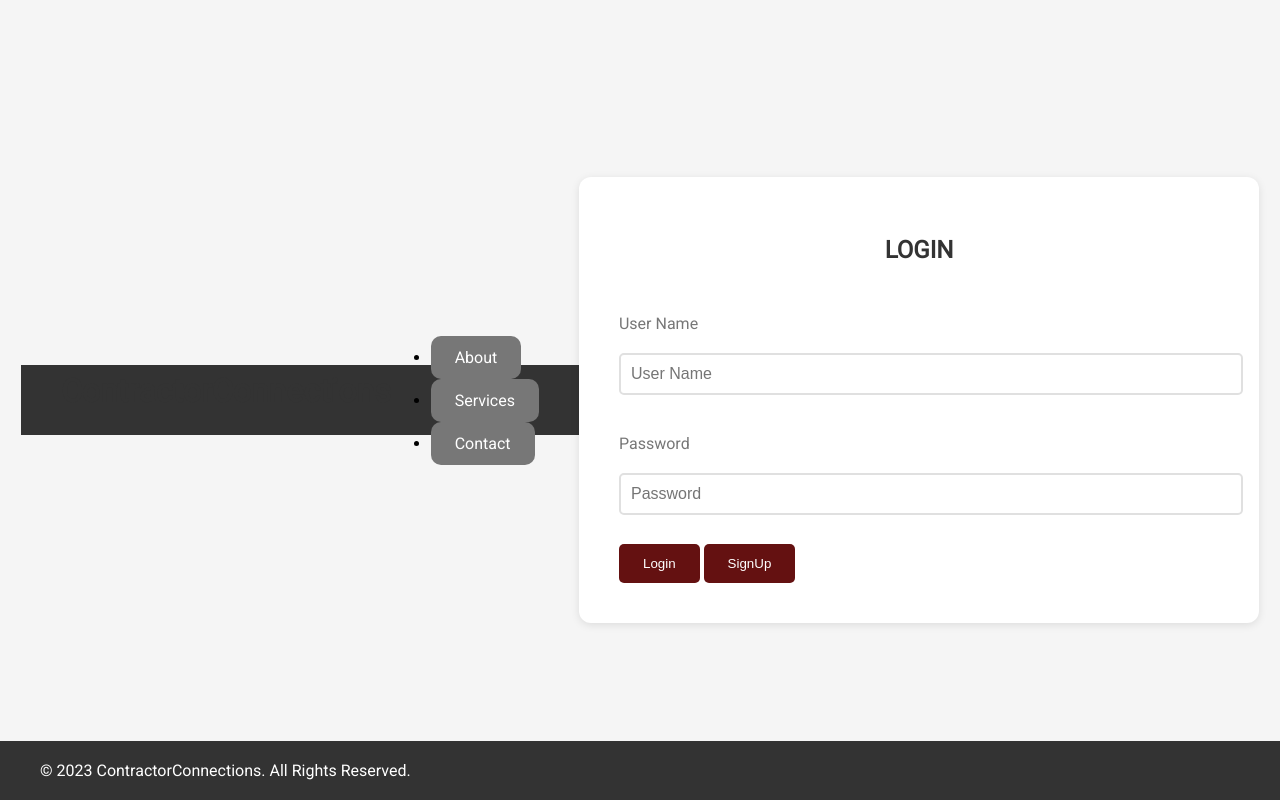
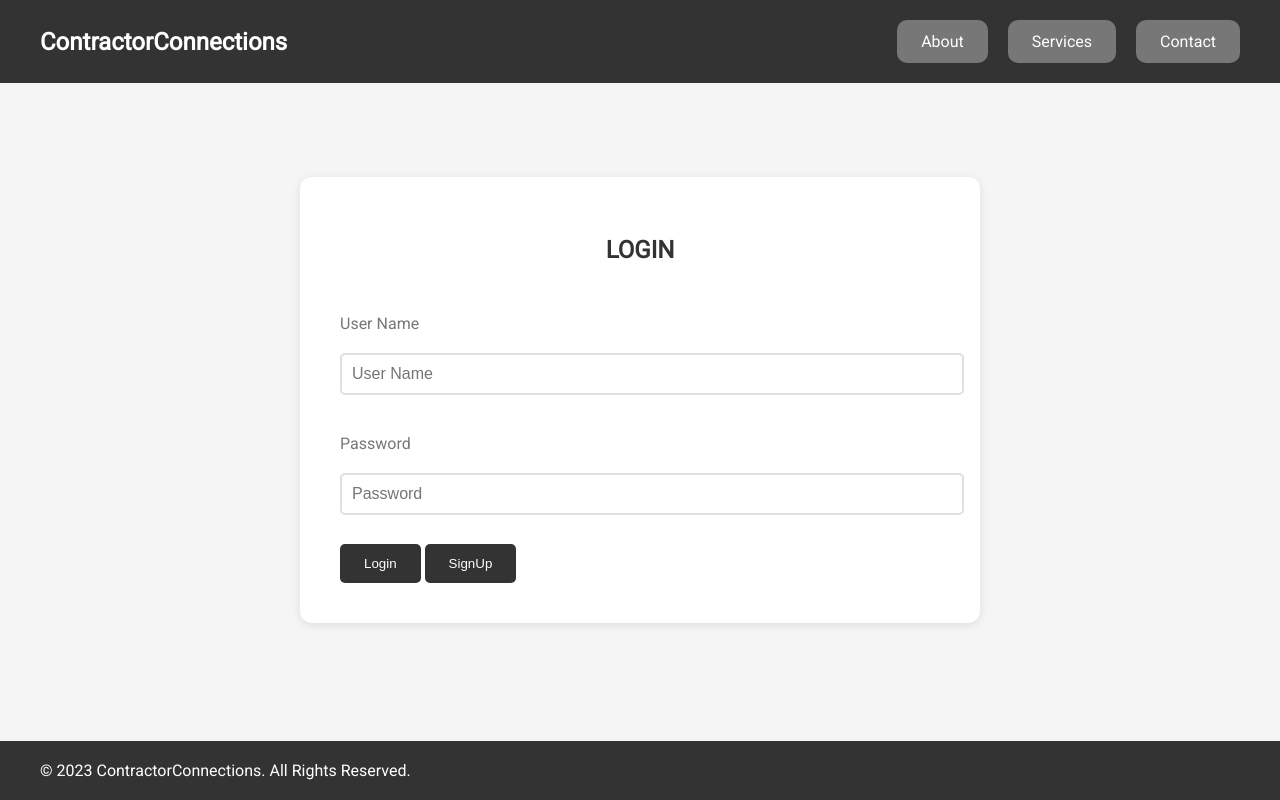
Before and after one commit to jad7qt/DatabaseProject, a PHP site: page /login.php in a window 1280 px wide. Run offline with PHP 8.4, Linux system fonts and the light colour scheme.

Commit message:
fixed login page

```diff
--- a/style.css
+++ b/style.css
@@ -1,5 +1,3 @@
-
-
 body {
   background: #f5f5f5;
   display: flex;
@@ -84,73 +82,49 @@
 }
 
 /* Header */
+header {
+  width: 100%;
+  background: #333;
+  padding: 20px 0;
+  position: fixed;
+  top: 0;
+  left: 0;
+  z-index: 1000;
+}
 
-header {
+header .container {
   display: flex;
   justify-content: space-between;
   align-items: center;
-    background-color: #333;
-    padding: 10px 20px;
-    height: 70px;
-    box-sizing: border-box;
+  margin: 0 auto;
+  max-width: 1200px;
+  padding: 0 20px;
 }
 
-  .logo-container {
-    display: flex;
-    align-items: center;
+header h1 {
+  color: #fff;
+  margin: 0;
+  font-size: 24px;
 }
 
-  .logo {
-    height: 40px;
-    margin-right: 10px;
+nav ul {
+  list-style-type: none;
+  display: flex;
+  margin: 0;
+  padding: 0;
 }
 
-  .site-title {
-    font-family: 'Helvetica';
-    font-weight: 300;
-    font-size: 1.5em;
-    color: #fff;
+nav ul li {
+  margin-left: 20px;
 }
 
-  .welcome-message {
-    font-family: 'Ubuntu', sans-serif;
-    font-weight: 400;
-    font-size: 1.2em;
+nav a {
   color: #fff;
+  text-decoration: none;
 }
 
-  button {
-    display: inline-block;
-    background: #641111;
-    padding: 12px 24px;
-    color: #fff;
-    font-weight: 500;
-    border-radius: 5px;
-    border: none;
-    cursor: pointer;
-    transition: 0.3s;
-  }
-
-  button:hover {
-    background: #555;
-  }
-
-
-  .logout-button {
-    font-family: 'Ubuntu', sans-serif;
-    font-weight: 400;
-    font-size: 1em;
-    background-color: #7a1107;
-    color: #fff;
-    border: none;
-    border-radius: px;
-    padding: 15px 20px;
-    cursor: pointer;
-    transition: background-color 0.2s ease-in-out;
-  }
-
-  .logout-button:hover {
-    background-color: #b51a0b;
+nav a:hover {
+  text-decoration: underline;
 }
 
 /* Footer */
@@ -172,27 +146,8 @@
   padding: 0 20px;
 }
 
-.container{
-  display: flex;
-    justify-content: space-between;
-    align-items: center;
-    margin: 0 auto;
-    max-width: 1200px;
-    padding: 0 20px;
-}
-
-
 footer p {
   color: #fff;
   margin: 0;
   font-size: 16px;
 }
-
-.logo {
-    height: 40px;
-    margin-right: 10px;
-}
-
-#btn-login{
-  color:#7a1107;
-}
```
Lines whose indentation alone changed are shown as unchanged.
